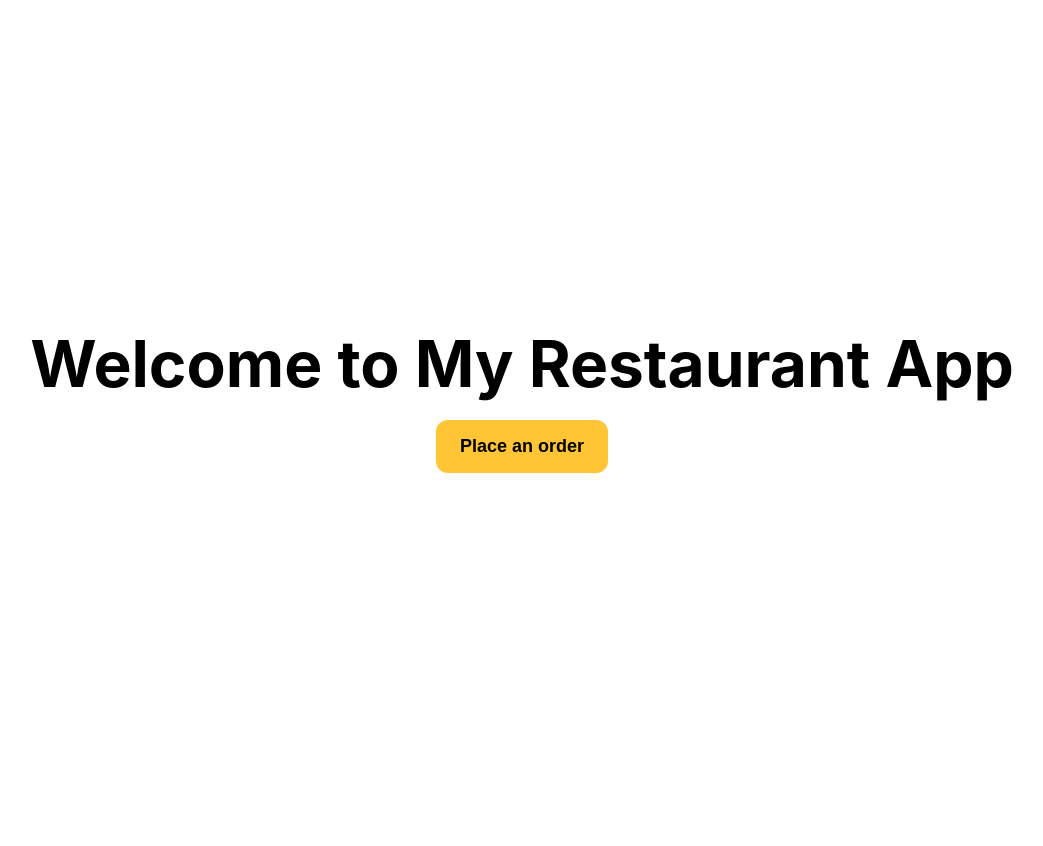
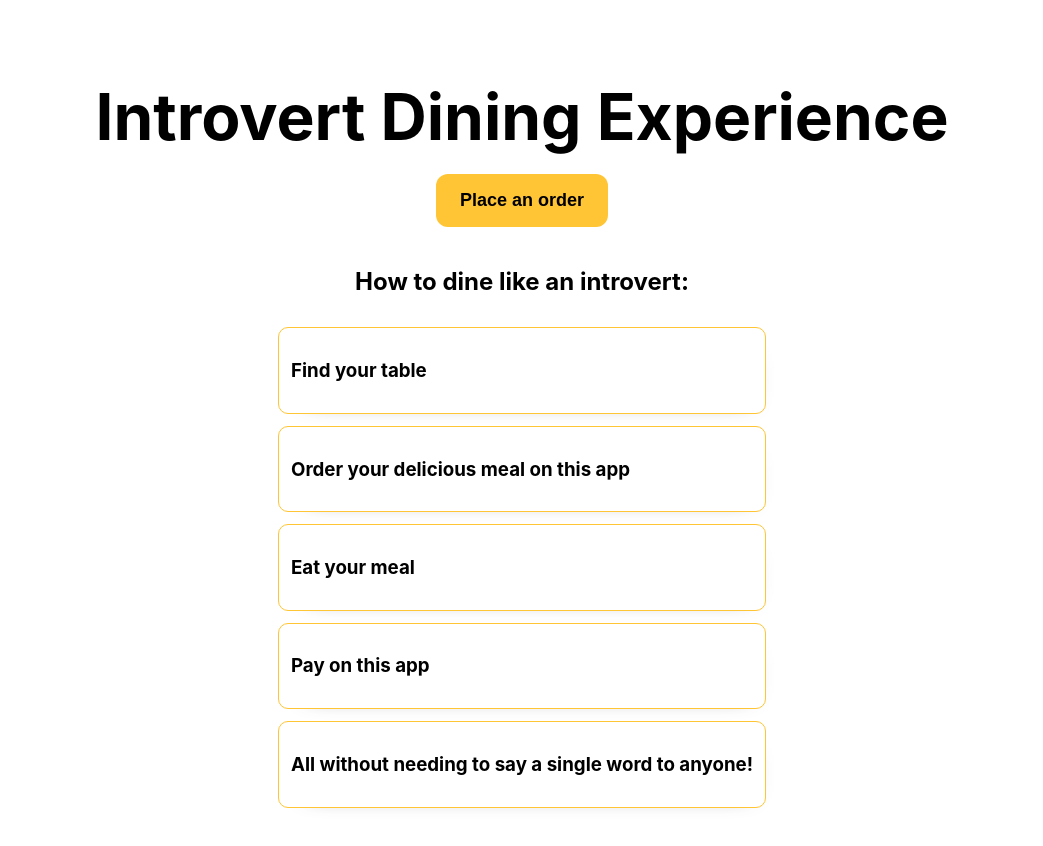
Before and after one commit to jvelis94/introvert-dining-nextjs, a Next.js app: page / in a window 1280 px wide. Shown: the top 846 px of the page, without its empty margins (118-1161 px from the left). Before the commit the page ends 800 px from the top, so only its background shows below. Built offline with nearby package versions, Linux system fonts and the light colour scheme.

Commit message:
added simple design to home page

```diff
--- a/pages/index.js
+++ b/pages/index.js
@@ -32,13 +32,25 @@ export default function Home() {
 
         <main className={styles.main}>
           <h1 className={styles.title}>
-            Welcome to My Restaurant App
+            Introvert Dining Experience
           </h1>
           <br/>
-          <NewOrderModal handleOpen={handleOpen} handleClose={handleClose} open={open}/>
           <button className={styles.orderBtn} onClick={handleOpen} >
             Place an order
           </button>
+          <br/>
+          <h2>How to dine like an introvert:</h2>
+          <div>
+            <div className={styles.homeItemContainer}><h3>Find your table</h3></div>
+            <div className={styles.homeItemContainer}><h3>Order your delicious meal on this app</h3></div>
+            <div className={styles.homeItemContainer}><h3>Eat your meal</h3></div>
+            <div className={styles.homeItemContainer}><h3>Pay on this app</h3></div>
+            <div className={styles.homeItemContainer}><h3>All without needing to say a single word to anyone!</h3></div>
+
+          </div>
+
+          <NewOrderModal handleOpen={handleOpen} handleClose={handleClose} open={open}/>
+
         </main>
       </div>
   )
--- a/styles/Home.module.css
+++ b/styles/Home.module.css
@@ -1,10 +1,10 @@
 .container {
   min-height: 100vh;
   padding: 0 0.5rem;
-  display: flex;
+  /* display: flex;
   flex-direction: column;
   justify-content: center;
-  align-items: center;
+  align-items: center; */
   height: 100vh;
 }
 
@@ -125,6 +125,14 @@
   appearance: none;
 }
 
+.homeItemContainer {
+  margin-top: 12px;
+  padding: 12px;
+  border: 1px solid #ffc534;
+  border-radius: 10px;
+  box-shadow: 6px 9px 22px -25px rgba(0,0,0,0.75);
+}
+
 @media (max-width: 600px) {
   .grid {
     width: 100%;
```
